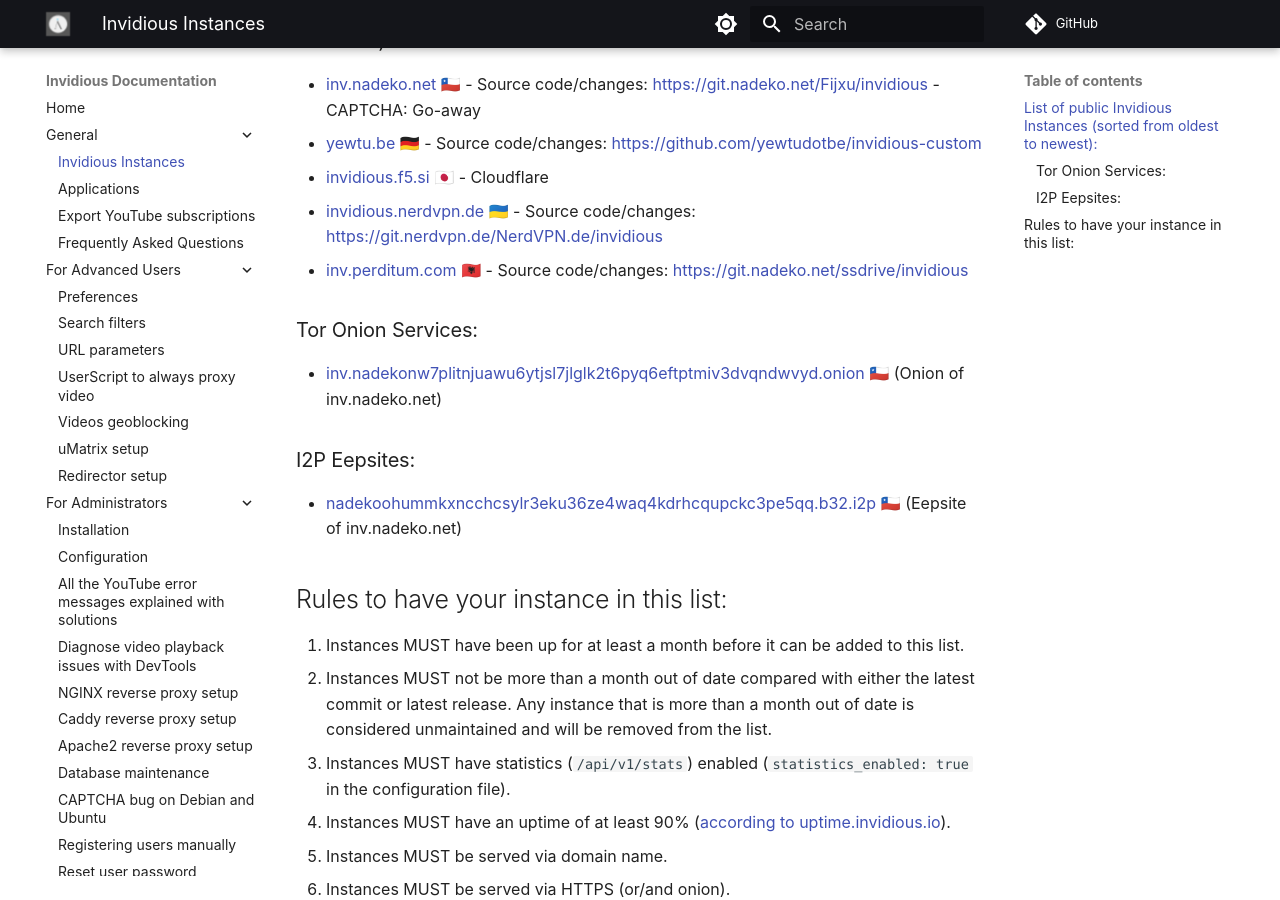
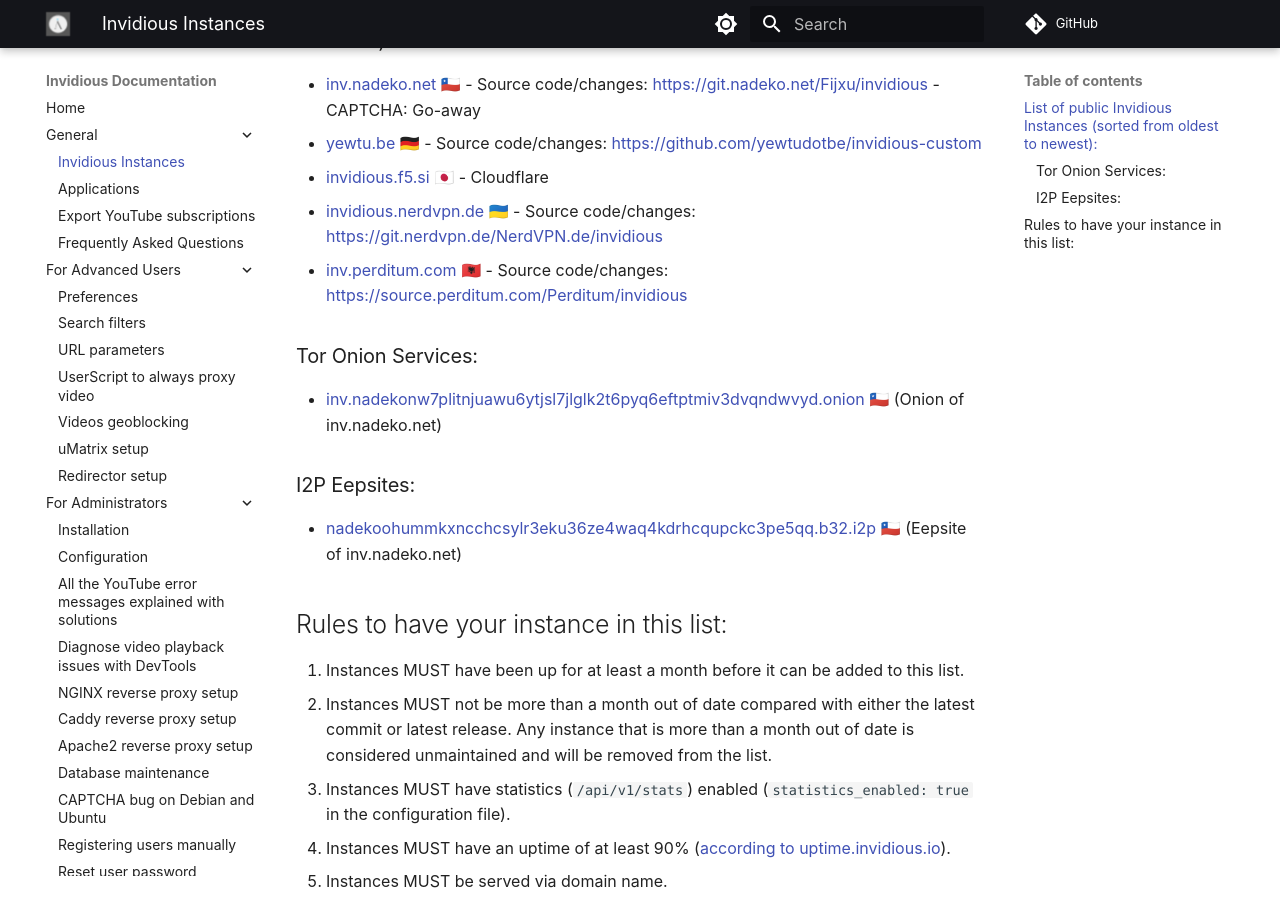
Before and after one commit to iv-org/documentation, an MkDocs documentation site: the page built from docs/instances.md, in a window 1280 px wide and 900 px high, scrolled down 435 px. Built offline with MkDocs 1.6.1 and Material for MkDocs 9.7.7, drawn with Linux system fonts in a browser that asks for light colours; comment, search, counter and statistics services are not loaded; some of the changed lines change nothing that is shown.

Commit message:
doc: Update source link for inv.perditum.com

```diff
--- a/docs/instances.md
+++ b/docs/instances.md
@@ -14,7 +14,7 @@
 * [yewtu.be](https://yewtu.be) 🇩🇪 - Source code/changes: https://github.com/yewtudotbe/invidious-custom
 * [invidious.f5.si](https://invidious.f5.si) 🇯🇵 - Cloudflare
 * [invidious.nerdvpn.de](https://invidious.nerdvpn.de) 🇺🇦 - Source code/changes: https://git.nerdvpn.de/NerdVPN.de/invidious
-* [inv.perditum.com](https://inv.perditum.com) 🇦🇱 - Source code/changes: https://git.nadeko.net/ssdrive/invidious
+* [inv.perditum.com](https://inv.perditum.com) 🇦🇱 - Source code/changes: https://source.perditum.com/Perditum/invidious
 
 ### Tor Onion Services:
 
```
